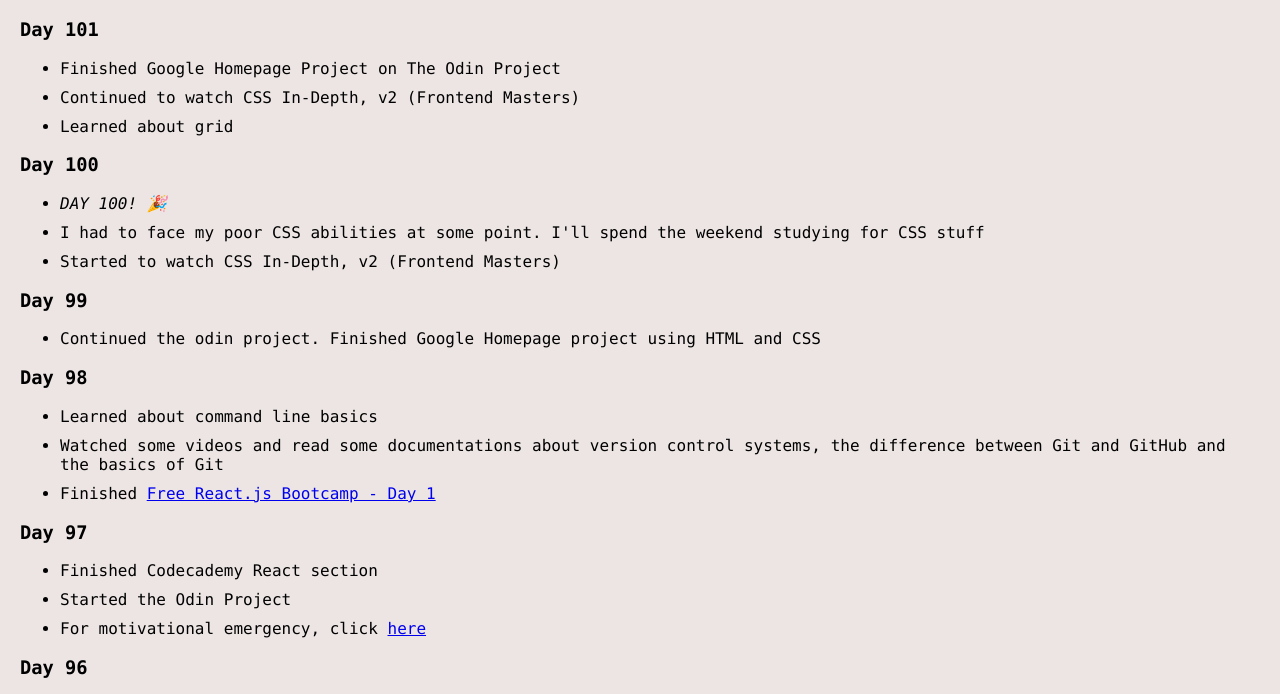
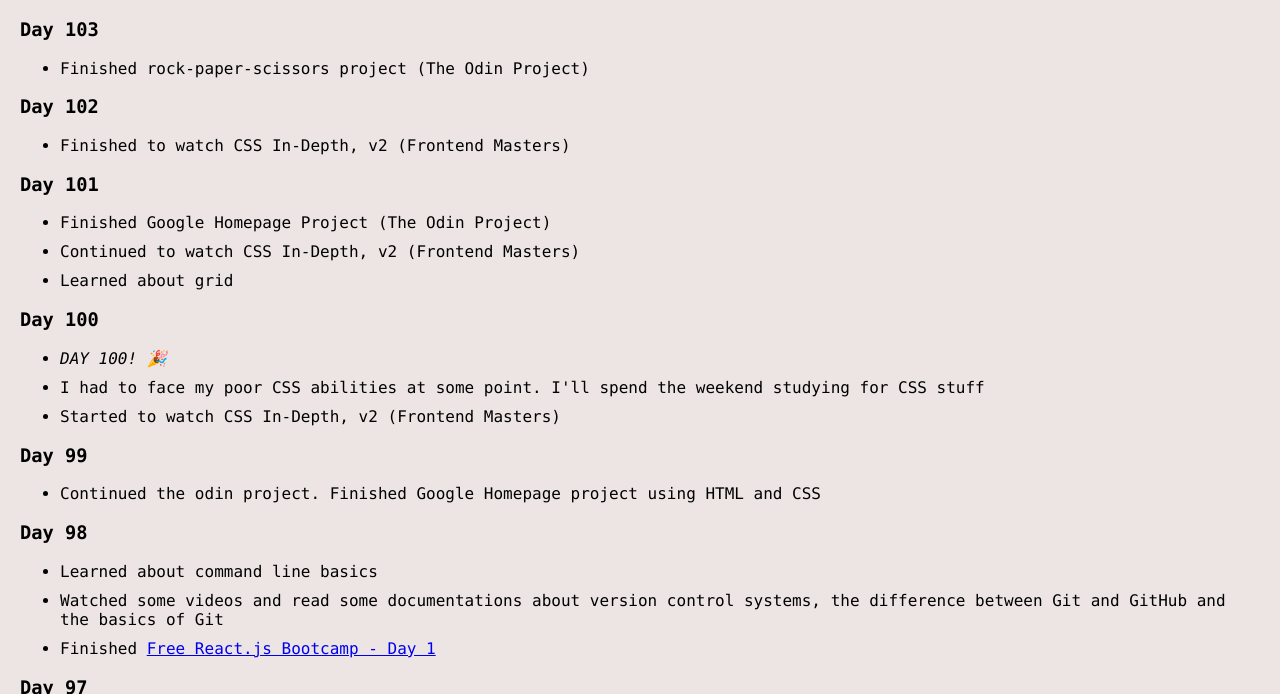
Before and after one commit to gizemnkorkmaz/365DaysofCode2021, a plain HTML site: page index.html in a window 1280 px wide. Shown: the part 102-796 px from the top of the page. Drawn offline with Linux system fonts and the light colour scheme.

Commit message:
Add days

```diff
--- a/index.html
+++ b/index.html
@@ -8,12 +8,30 @@
 <body>
     <div class="days">
         <h1>365 Days of Code, 2021</h1>
+            <!--DAY 13-->
+     <div class="day103">
+        <h3>Day 103</h3>
+            <p class="list">
+                <ul>
+                    <li>Finished rock-paper-scissors project (The Odin Project)</li>
+                </ul>
+            </p>
+            </div>
+            <!--DAY 12-->
+     <div class="day102">
+        <h3>Day 102</h3>
+            <p class="list">
+                <ul>
+                    <li>Finished to watch CSS In-Depth, v2 (Frontend Masters)</li>
+                </ul>
+            </p>
+            </div>
             <!--DAY 11-->
      <div class="day101">
         <h3>Day 101</h3>
             <p class="list">
                 <ul>
-                    <li>Finished Google Homepage Project on The Odin Project</li>
+                    <li>Finished Google Homepage Project (The Odin Project)</li>
                     <li>Continued to watch CSS In-Depth, v2 (Frontend Masters)</li>
                     <li>Learned about grid</li>
                 </ul>
```
